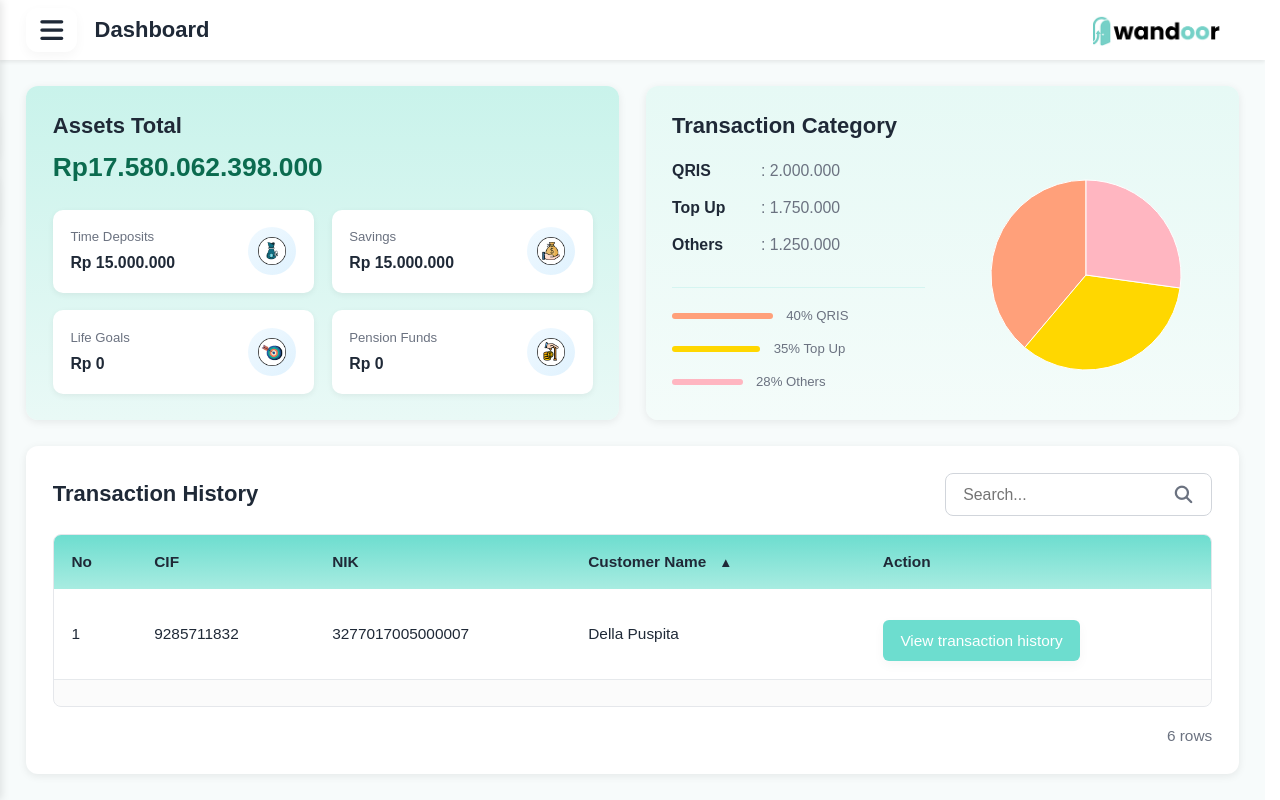
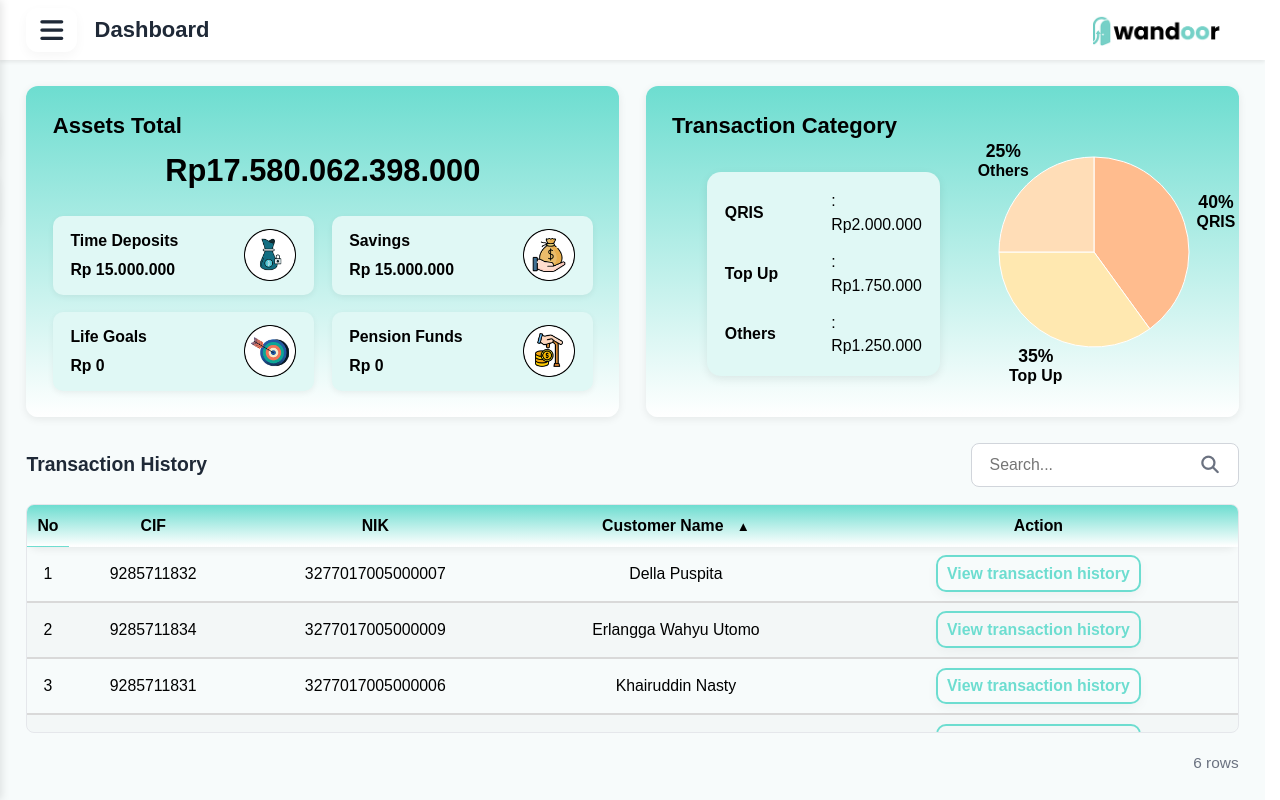
Before and after one commit to kelompok-3-odp343/Client-Side, a React (Vite) app: page /admin/home in a window 1280 px wide. Built offline with nearby package versions, Linux system fonts and the light colour scheme; sample sign-in values are in the browser's storage.

Commit message:
Update style dashboard admin

```diff
--- a/src/features/admin-dashboard/components/CategoryChart.jsx
+++ b/src/features/admin-dashboard/components/CategoryChart.jsx
@@ -17,7 +17,7 @@ export default function CategoryChart({ data, title = "Transaction Category" })
 						</div>
 					))}
 
-					<div className="category-percentages">
+					{/* <div className="category-percentages">
 						{data.map((item) => (
 							<div key={item.name} className="percentage-item">
 								<span
@@ -29,7 +29,7 @@ export default function CategoryChart({ data, title = "Transaction Category" })
 								</span>
 							</div>
 						))}
-					</div>
+					</div> */}
 				</div>
 
 				<div className="category-chart">
@@ -42,13 +42,41 @@ export default function CategoryChart({ data, title = "Transaction Category" })
 								outerRadius={95}
 								dataKey="value"
 								startAngle={90}
-								endAngle={450}
+								endAngle={-270}
+								labelLine={false}
+								label={({ cx, cy, midAngle, innerRadius, outerRadius, percent, name }) => {
+								const RADIAN = Math.PI / 180;
+								const radius = outerRadius * 1.35;
+								const x = cx + radius * Math.cos(-midAngle * RADIAN);
+								const y = cy + radius * Math.sin(-midAngle * RADIAN);
+
+								return (
+								<text
+									x={x}
+									y={y}
+									fill="#000"
+									// textAnchor={x > cx ? "start" : "end"}
+									textAnchor="middle"
+									dominantBaseline="central"
+									fontSize="1rem"
+									fontWeight="800"
+								>
+									<tspan x={x} dy="-0.6em">{`${(percent * 100).toFixed(0)}%`}</tspan>
+        							<tspan
+										x={x}
+										dy="1.2em"
+										fontSize="0.9rem"
+										fontWeight="700"
+									>
+										{name}</tspan>
+								</text>
+								);
+							}}
 							>
 								{data.map((entry) => (
 									<Cell key={entry.name} fill={entry.color} />
 								))}
 							</Pie>
-							<Tooltip />
 						</PieChart>
 					</ResponsiveContainer>
 				</div>
--- a/src/features/admin-dashboard/pages/AdminHome.jsx
+++ b/src/features/admin-dashboard/pages/AdminHome.jsx
@@ -30,9 +30,9 @@ export default function AdminHome() {
 	];
 
 	const categoryData = [
-		{ name: "QRIS", value: 40, amount: "2.000.000", color: "#FFA07A" },
-		{ name: "Top Up", value: 35, amount: "1.750.000", color: "#FFD700" },
-		{ name: "Others", value: 28, amount: "1.250.000", color: "#FFB6C1" },
+		{ name: "QRIS", value: 40, amount: "Rp2.000.000", color: "#FFBC8E" },
+		{ name: "Top Up", value: 35, amount: "Rp1.750.000", color: "#FFE8B0" },
+		{ name: "Others", value: 25, amount: "Rp1.250.000", color: "#FFDDB7" },
 	];
 
 	const filteredTransactions = transactions.filter(
--- a/src/features/admin-dashboard/styles/admin-home.css
+++ b/src/features/admin-dashboard/styles/admin-home.css
@@ -2,7 +2,7 @@
 	--bg: #f7fbfb;
 	--teal-light: #c9f3eb;
 	--teal-lighter: #e9f9f6;
-	--teal-primary: #6dddcf;
+	--teal-primary: #6DDDD0;
 	--teal-dark: #0b6b4f;
 	--text-dark: #1f2937;
 	--text-muted: #6b7280;
@@ -49,7 +49,7 @@ body {
 
 /* ASSET PANEL */
 .asset-panel {
-	background: linear-gradient(180deg, var(--teal-light) 0%, var(--teal-lighter) 100%);
+	background: linear-gradient(180deg, var(--teal-primary) 0%, #fff 100%);
 	border-radius: var(--radius);
 	padding: 1.5rem;
 	box-shadow: var(--shadow);
@@ -66,15 +66,17 @@ body {
 
 .asset-title {
 	font-size: 1.25rem;
-	font-weight: 600;
-	color: var(--text-dark);
+	font-weight: 800;
+	color: #000;
 	margin: 0;
 }
 
 .asset-total {
-	font-size: 1.5rem;
-	font-weight: 700;
-	color: var(--teal-dark);
+	font-size: 1.75rem;
+	font-weight: 800;
+	color: #000;
+	display: flex;
+	justify-content: center;
 }
 
 .asset-grid {
@@ -84,9 +86,9 @@ body {
 }
 
 .asset-item {
-	background: var(--white);
+	background: #E0F8F5;
 	border-radius: 10px;
-	padding: 1rem;
+	padding: 0.75rem 1rem;
 	display: flex;
 	align-items: center;
 	justify-content: space-between;
@@ -100,22 +102,22 @@ body {
 }
 
 .asset-label {
-	font-size: 0.75rem;
-	color: var(--text-muted);
-	font-weight: 500;
+	font-size: 0.9rem;
+	color: #000;
+	font-weight: 800;
 }
 
 .asset-value {
 	font-size: 0.9rem;
 	font-weight: 700;
-	color: var(--text-dark);
+	color: #000;
 }
 
 .asset-icon {
-	width: 48px;
-	height: 48px;
+	width: 52px;
+	height: 52px;
 	border-radius: 50%;
-	background: linear-gradient(135deg, #f0f9ff 0%, #e0f2fe 100%);
+	background: none;
 	display: flex;
 	align-items: center;
 	justify-content: center;
@@ -123,17 +125,17 @@ body {
 }
 
 .asset-icon img {
-	width: 28px;
-	height: 28px;
+	width: 52px;
+	height: 52px;
 	object-fit: contain;
 }
 
 /* TABLE SECTION */
 .table-section {
-	background: var(--white);
-	border-radius: var(--radius);
-	padding: 1.5rem;
-	box-shadow: var(--shadow);
+	/* background: var(--white); */
+	/* border-radius: var(--radius); */
+	/* padding: 1.5rem; */
+	/* box-shadow: var(--shadow); */
 	display: flex;
 	flex-direction: column;
 	min-height: 0;
@@ -150,9 +152,9 @@ body {
 }
 
 .table-header h2 {
-	font-size: 1.25rem;
-	font-weight: 600;
-	color: var(--text-dark);
+	font-size: 1.1rem !important;
+	font-weight: 800 !important;
+	color: #000;
 	margin: 0;
 }
 
@@ -171,18 +173,20 @@ body {
 }
 
 .transaction-table thead {
-	background: linear-gradient(180deg, var(--teal-primary) 0%, #a8ece1 100%);
+	background: linear-gradient(180deg, var(--teal-primary) 0%, #fff 100%);
+	box-shadow: var(--shadow);
+	border-radius: var(--radius);
 	position: sticky;
 	top: 0;
 	z-index: 10;
 }
 
 .transaction-table th {
-	padding: 0.875rem 1rem;
-	text-align: left;
-	font-weight: 600;
-	font-size: 0.875rem;
-	color: var(--text-dark);
+	padding: 0.5rem 0;
+	text-align: center;
+	font-weight: 700;
+	font-size: 0.9rem;
+	color: #000;
 	white-space: nowrap;
 }
 
@@ -198,11 +202,11 @@ body {
 
 .sort-icon {
 	margin-left: 0.5rem;
-	font-size: 0.75rem;
+	font-size: 0.9rem;
 }
 
 .transaction-table tbody tr {
-	border-bottom: 1px solid #f3f4f6;
+	border-bottom: 2px solid #d9d9d9;
 	transition: background 0.2s;
 }
 
@@ -211,26 +215,29 @@ body {
 }
 
 .transaction-table td {
-	padding: 1rem;
-	font-size: 0.875rem;
-	color: var(--text-dark);
+	padding: 0.25rem 0;
+	font-size: 0.9rem;
+	color: #000;
+	text-align: center;
 }
 
 .view-btn {
-	background: var(--teal-primary);
-	color: var(--white);
-	border: none;
-	padding: 0.5rem 1rem;
-	border-radius: 6px;
-	font-size: 0.875rem;
-	font-weight: 500;
+	background: none;
+	color: var(--teal-primary);
+	border: 2px solid var(--teal-primary);
+	padding: 0.25rem 0.5rem;
+	border-radius: 10px;
+	font-size: 0.9rem;
+	font-weight: 700;
+	margin-top: 0.25rem;
+	margin-bottom: 0.25rem;
 	cursor: pointer;
 	transition: background 0.2s;
 	white-space: nowrap;
 }
 
 .view-btn:hover {
-	background: #5ac7b9;
+	background: var(--teal-primary);
 }
 
 .table-footer {
--- a/src/features/admin-dashboard/styles/category-chart.css
+++ b/src/features/admin-dashboard/styles/category-chart.css
@@ -1,5 +1,5 @@
 .category-panel {
-	background: linear-gradient(180deg, #e6f9f5 0%, #f4fcfa 100%);
+	background: linear-gradient(180deg, #6dddd0 0%, #fff 100%);
 	border-radius: 12px;
 	padding: 1.5rem;
 	box-shadow: 0 2px 8px rgba(0, 0, 0, 0.08);
@@ -10,8 +10,8 @@
 
 .panel-title {
 	font-size: 1.25rem;
-	font-weight: 600;
-	color: #1f2937;
+	font-weight: 800;
+	color: #000;
 	margin: 0;
 }
 
@@ -24,30 +24,37 @@
 }
 
 .category-list {
-	flex: 1;
+	background: #E0F8F5;
+	padding: 1rem;
+	border-radius: 0.8rem;
+	box-shadow: 0 3px 10px rgba(0, 0, 0, 0.08);
+	flex: 1 1 0;
 	display: flex;
 	flex-direction: column;
 	gap: 0.75rem;
+	max-width: 55%;
+	margin-left: 2rem;
 }
 
 .category-item {
 	display: flex;
 	align-items: center;
-	gap: 0.5rem;
+	justify-content: center;
+	gap: 1.5rem;
 	font-size: 0.9rem;
 }
 
 .category-name {
-	font-weight: 600;
-	color: #1f2937;
+	font-weight: 700;
+	color: #000;
 	min-width: 80px;
 }
 
 .category-amount {
-	color: #6b7280;
+	color: #000;
 }
 
-.category-percentages {
+/* .category-percentages {
 	margin-top: 1rem;
 	padding-top: 1rem;
 	border-top: 1px solid rgba(109, 221, 207, 0.2);
@@ -72,18 +79,30 @@
 	font-size: 0.75rem;
 	color: #6b7280;
 	white-space: nowrap;
-}
+} */
 
 .category-chart {
-	flex: 1;
+	flex: 2 1 0;
+	max-width: 55%;
 	display: flex;
 	align-items: center;
 	justify-content: center;
 	min-height: 220px;
+	margin-top: -2.5rem;
+}
+
+.category-chart .recharts-wrapper,
+.category-chart .recharts-surface {
+  overflow: visible !important;
 }
 
 @media (max-width: 1024px) {
 	.category-content {
 		flex-direction: column;
 	}
+
+	.category-list, .category-chart {
+		max-width: 100%;
+		flex: 1 1 100%;
+	}
 }
```
